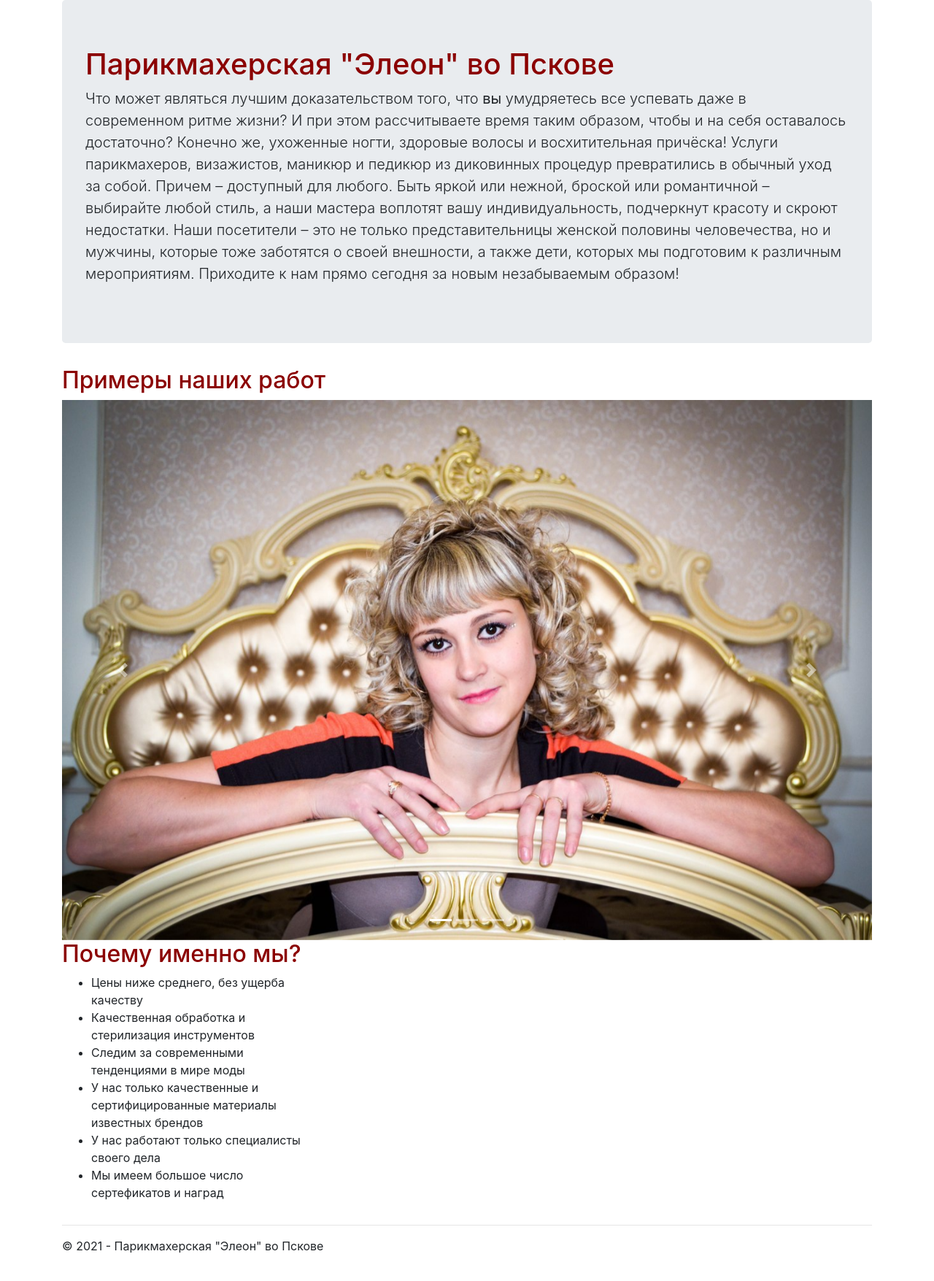
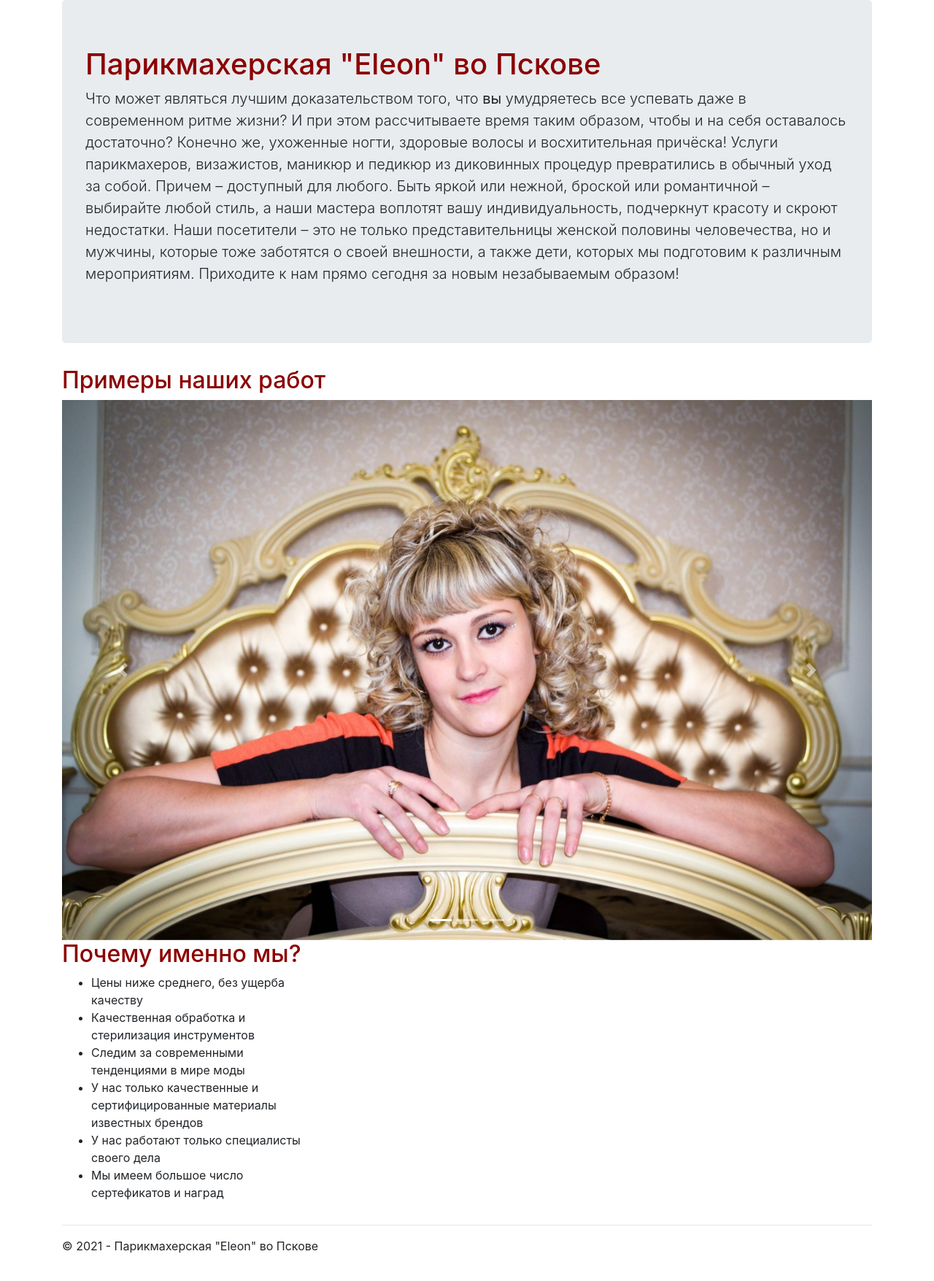
Before and after one commit to IvanKarpenko28/DjangoWebProject1, a Django app: page / in a window 1280 px wide. Shown: the part 76-1831 px from the top of the page at 73% size. Run offline with Django 3.2, Linux system fonts and the light colour scheme; some libraries are stand-ins or nearby versions.

Commit message:
Update 1

```diff
--- a/app/templates/app/about.html
+++ b/app/templates/app/about.html
@@ -1,6 +1,11 @@
 {% extends "app/layout.html" %}
 
 {% block content %}
+
+<div class="jumbotron">
+<h3>Рекомендации:</h3>
+<p class="lead">После того, как вы запишитесь на услуги, пожалуйста, проверьте раздел "Управление записями" и убедитесь, что ваша запись появилась в нём. Вдобавок, вы сможете самостоятельно отменить запись в этом разделе. Не забывайте следить за новостями, где мы будем сообщать на какие дни нельзя записаться и причины такого развития событий. Записи на такие даты будут удаляться без вашего участия! Благодарим, что выбрали нас!</p>
+</div>
 
 {% for service in services %}
 <h3>{{ service.title }}</h3>
--- a/app/templates/app/index.html
+++ b/app/templates/app/index.html
@@ -3,7 +3,7 @@
 {% block content %}
 
 <div class="jumbotron">
-    <h1>Парикмахерская "Элеон" во Пскове</h1>
+    <h1>Парикмахерская "Eleon" во Пскове</h1>
     <p class="lead">Что может являться лучшим доказательством того, что <strong>вы</strong> умудряетесь все успевать даже в современном ритме жизни? И при этом рассчитываете время таким образом, чтобы и на себя оставалось достаточно?
 Конечно же, ухоженные ногти, здоровые волосы и восхитительная причёска! Услуги парикмахеров, визажистов, маникюр и педикюр из диковинных процедур превратились в обычный уход за собой.
 Причем – доступный для любого. Быть яркой или нежной, броской или романтичной – выбирайте любой стиль, а наши мастера воплотят вашу индивидуальность, подчеркнут красоту и скроют недостатки.
--- a/app/templates/app/layout.html
+++ b/app/templates/app/layout.html
@@ -3,7 +3,7 @@
 <head>
     <meta charset="utf-8" />
     <meta name="viewport" content="width=device-width, initial-scale=1.0">
-    <title>{{ title }} - Парикмахерская "Элеон" во Пскове</title>
+    <title>{{ title }} - Парикмахерская "Eleon" во Пскове</title>
     {% load staticfiles %}
     <link rel="stylesheet" type="text/css" href="{% static 'app/content/bootstrap.css' %}" />
     <link rel="stylesheet" type="text/css" href="{% static 'app/content/site.css' %}" />
@@ -53,7 +53,7 @@
 {% block content %}{% endblock %}
         <hr/>
         <footer>
-            <p>&copy; {{ year }} - Парикмахерская "Элеон" во Пскове</p>
+            <p>&copy; {{ year }} - Парикмахерская "Eleon" во Пскове</p>
         </footer>
     </div>
 
```
